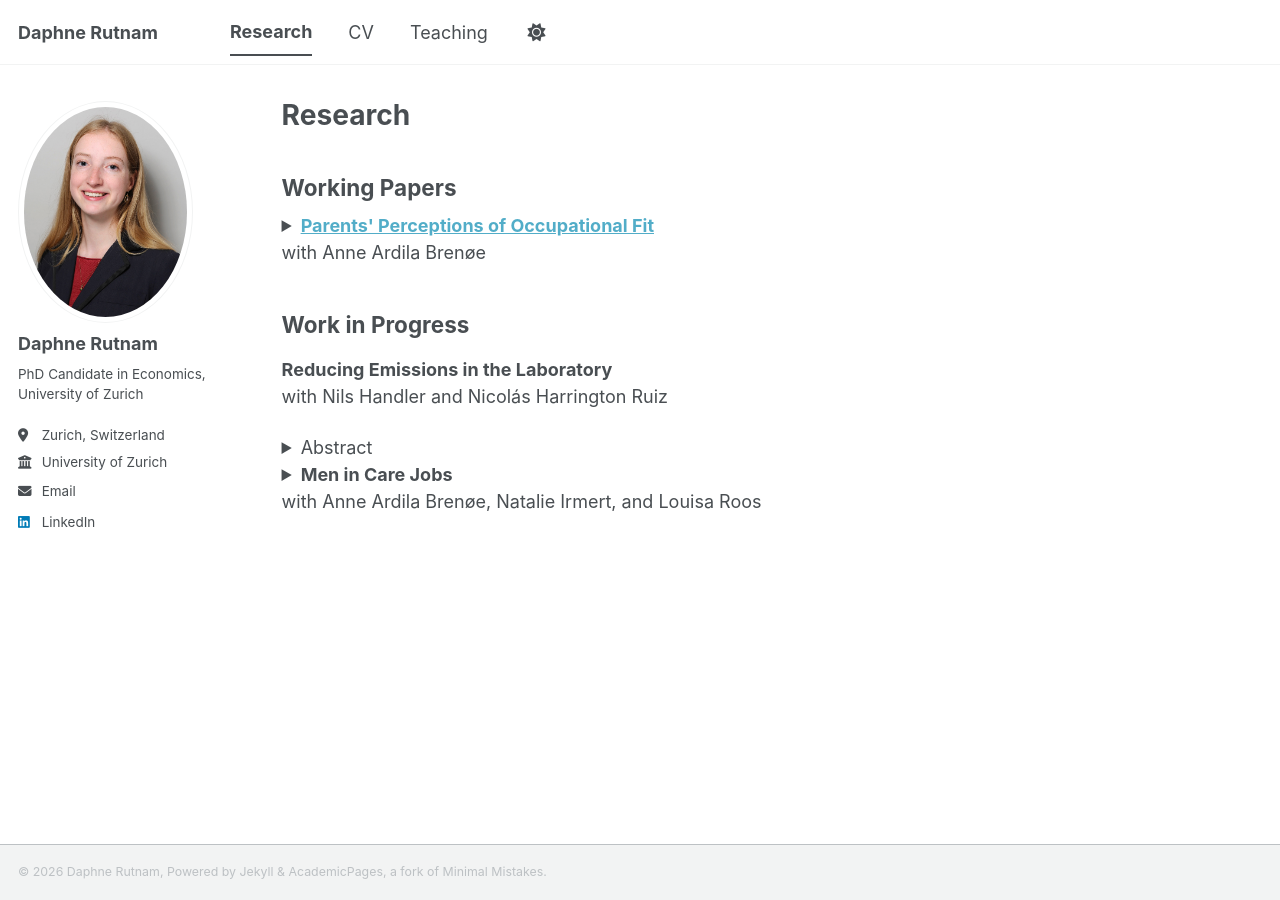
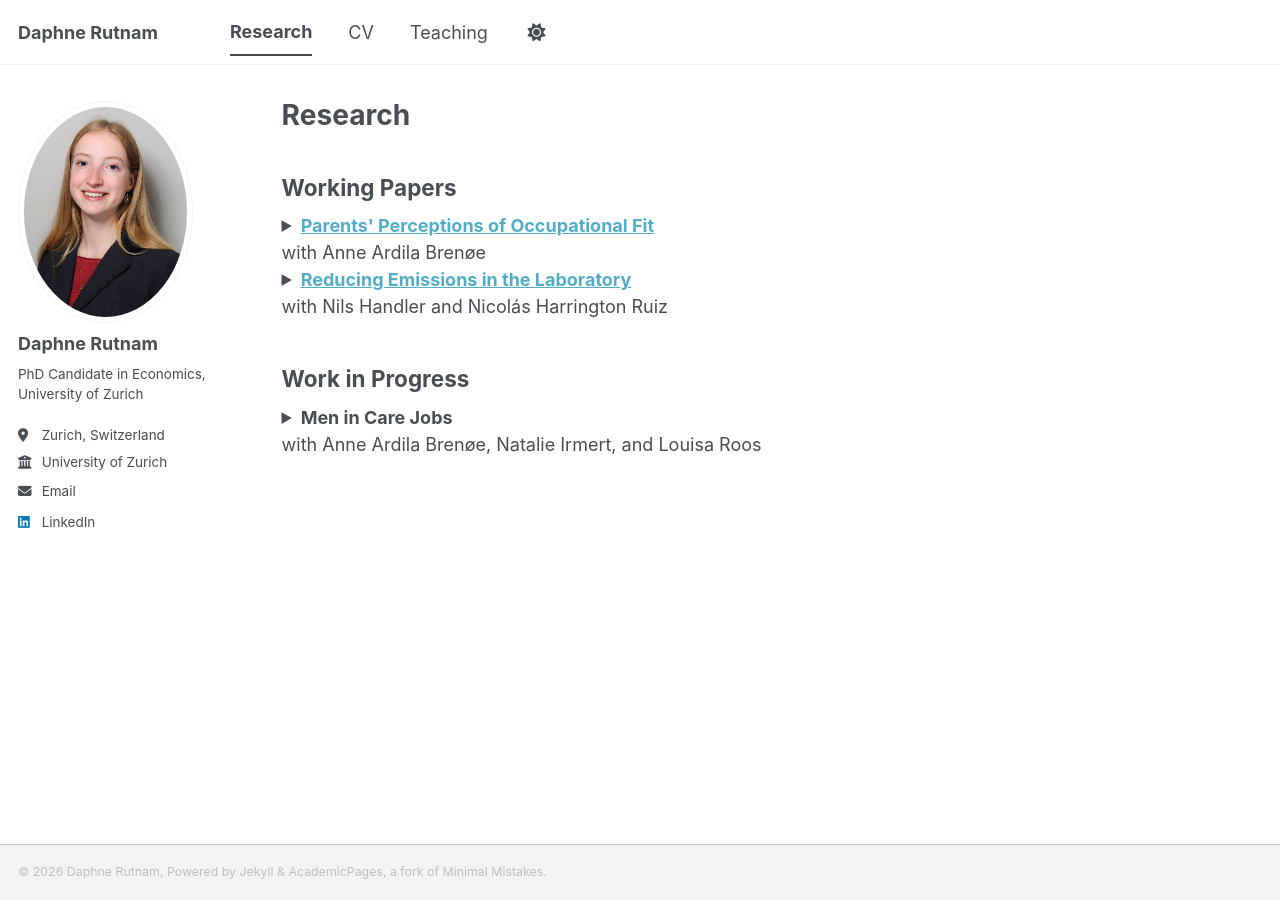
Before and after one commit to daphnerutnam/daphnerutnam.github.io, a Jekyll site: the page built from _pages/publications.md, in a window 1280 px wide. Built offline with Jekyll 4.4.1, drawn with Linux system fonts in a browser that asks for light colours; a style sheet for code colours, icons or effects is not loaded.

Commit message:
Revise publications and update work in progress section
Updated the 'Work in Progress' section to include new research on 'Men in Care Jobs' and removed the previous entry on 'Reducing Emissions in the Laboratory'.

```diff
--- a/_pages/publications.md
+++ b/_pages/publications.md
@@ -14,13 +14,11 @@ with Anne Ardila Brenøe
 We study how adolescents' second-order beliefs about their parents' occupational preferences shape gendered career aspirations. In a consequential early-career choice setting, we combine a parental choice experiment with a randomized salience intervention among students. Parents give gendered recommendations, but students substantially overestimate fathers' preference for boys to choose male-dominated occupations as well as mothers' preference for girls to choose female-dominated occupations. Making the same-gender parent salient raises aspirations for gender-congruent occupations, while highlighting the opposite-gender parent and both parents has no effect. Salience does not shift perceived occupational fit, suggesting that identity-based second-order beliefs can reinforce occupational gender segregation.
 </details>
 
+<details><summary><strong><a href="/files/Reducing_Emissions_in_the_Laboratory.pdf" target="_blank" rel="noopener">Reducing Emissions in the Laboratory</a></strong><br>with Nils Handler and Nicolás Harrington Ruiz</summary>
+Laboratory sustainability programs have been widely adopted, yet evidence for their effects rests on uncontrolled before-and-after comparisons. We provide the first causal evidence, using a randomized controlled trial with 109 research groups at the University of Zurich. The intervention, adapted from a program used by over 150 institutions, combines practice guidelines, personalized energy-use feedback, and certification. We find no detectable effect on energy use and rule out reductions larger than 14%, including those the program reports. Most groups already met the program's entry-level certification standard at baseline, suggesting such programs may largely recognize existing practices rather than change them.
+</details>
+
 ## Work in Progress
-
-**Reducing Emissions in the Laboratory**<br>
-with Nils Handler and Nicolás Harrington Ruiz
-<details><summary>Abstract</summary> -->
-Laboratory sustainability programs have been widely adopted, yet evidence for their effects rests on uncontrolled before-and-after comparisons. We provide the first causal evidence, using a randomized controlled trial with 109 research groups at the University of Zurich. The intervention, adapted from a program used by over 150 institutions, combines practice guidelines, personalized energy-use feedback, and certification. We find no detectable effect on energy use and rule out reductions larger than 14\%, including those the program reports. Most groups already met the program's entry-level certification standard at baseline, suggesting such programs may largely recognize existing practices rather than change them.
-</details>
 
 <details><summary><strong>Men in Care Jobs</strong> <br> with Anne Ardila Brenøe, Natalie Irmert, and Louisa Roos</summary>
 Demand for care workers is rising, yet men remain starkly underrepresented in care occupations. Drawing on original surveys of adolescents, data from a large apprenticeship platform, longitudinal administrative education records, and the Swiss Labour Force Survey, we study why few boys choose care in Switzerland's vocational education system. We provide a descriptive analysis of who selects into care, what beliefs and misperceptions may underlie the gender gap, and how men in care fare over time, with lessons for policies to diversify the care workforce.
```
